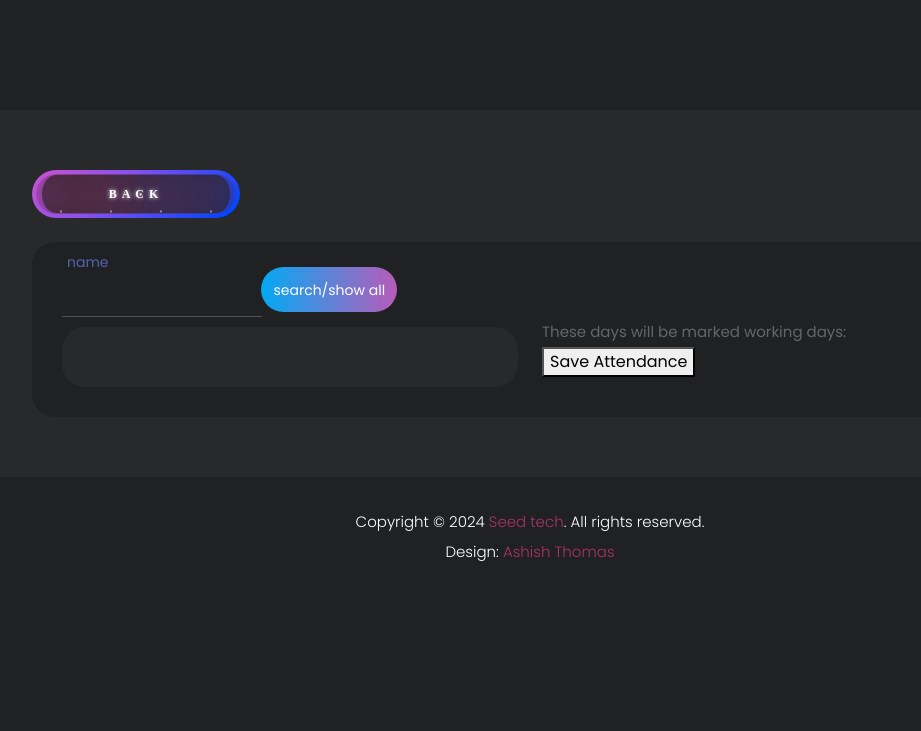
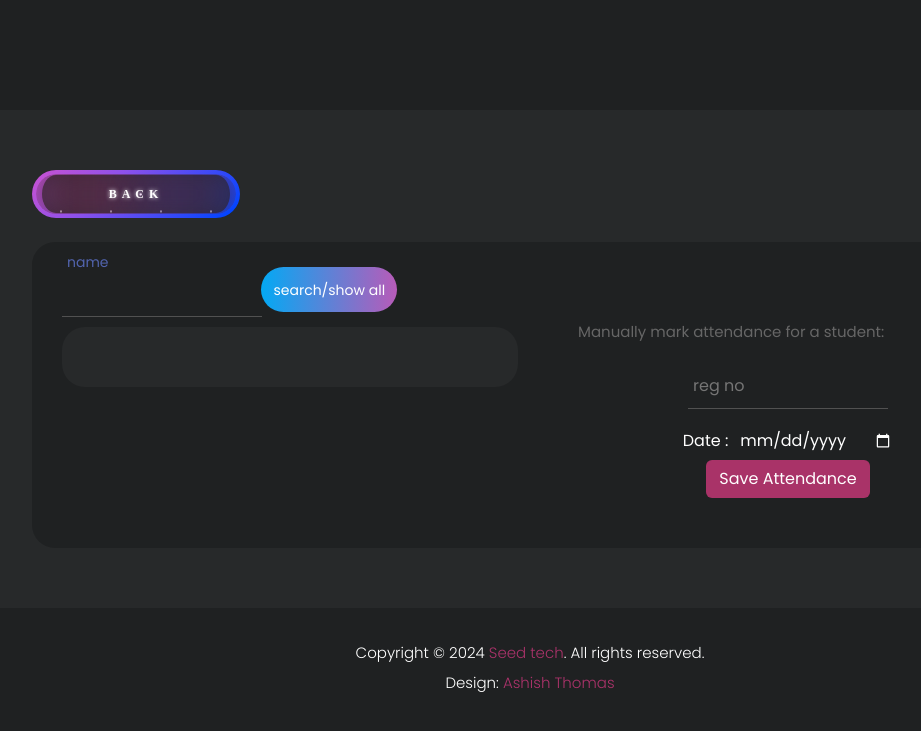
Before and after one commit to Mr1-D3CRYPT/mark1, a Django app: page /edit_student in a window 1280 px wide. Shown: the top 731 px of the page, without its empty margins (110-1031 px from the left). Run offline with Django 5.2, Linux system fonts and the light colour scheme; the visitor is signed in with stand-in values (Sample User, id 1); data that the repository does not hold is empty; some libraries are stand-ins or nearby versions.

Commit message:
a hell lot

```diff
--- a/markapp/models.py
+++ b/markapp/models.py
@@ -32,10 +32,10 @@ class Student(models.Model):
 class Attendance(models.Model):
     user = models.ForeignKey(User, on_delete=models.CASCADE)
     day = models.DateField()
-    status = models.CharField(max_length=255)
+    status = models.CharField(default='a')
 
     def __str__(self):
-        return f"{self.id} - {self.day}"
+        return f"{self.user} - {self.day}"
 
 class Contact(models.Model):
     name = models.CharField(max_length=200)
--- a/markapp/templates/edit_student.html
+++ b/markapp/templates/edit_student.html
@@ -36,7 +36,7 @@
                     <form action="edit_student" method="get">
                         <div class="group">
                             <input name="name" id="name" type="text" class="input">
-                            <span class="highlight"></span>
+                            <span class=""></span>
                             <span class="bar"></span>
                             <label>name</label>
                         </div>
@@ -81,12 +81,29 @@
 
                     </ul>
                   </div>
-                  <div class="col-lg-4" style="float: right; width: 50%;">
-                    <p>These days will be marked working days:</p>
-                    <form method="post">
+                  <div class="col-lg-4" style="float: right; width: 50%;padding-left: 5%;">
+                    <p>Manually mark attendance for a student:</p>
+                    <div style="text-align: center;">
+                    <form method="get" action="mark_attendance" style="padding-top: 4%;">
+                      {% csrf_token %}
 
-                        <button type="submit">Save Attendance</button>
-                    </form>
+                          <div class="group">
+                              <input name="m_name" required placeholder="reg no" id="m_name" type="text" class="input">
+                              <span class=""></span>
+                              <span class="bar"></span>
+                          </div>
+
+                      <div style="margin: 20px;"> <!-- Added text-align: center; -->
+                          <style>
+                              input[type="date"]::-webkit-calendar-picker-indicator {
+                                  filter: invert(1);
+                              }
+                          </style>
+                          Date : <input type="date" required name="m_date" style="background-color: #1f2122; margin: 2%;margin-left: 3%; padding-left: 2%; border: none; color: white;margin: 0%;"><br>
+                          <button type="submit" id="singlebutton" name="singlebutton" class="btn" style=" margin-top: 2% ;background-color: rgb(169, 51, 104);color:white">Save Attendance</button>
+                      </div>
+                    </div>
+                  </form>
 
 
                   </div>
--- a/markapp/templates/profile.html
+++ b/markapp/templates/profile.html
@@ -23,7 +23,7 @@
                         <li><a href="about">About</a></li>
                         <li><a href="contact">Contact us</a></li>
                         {% if user.is_authenticated %}
-                        <li><a href="profile" class="active">Profile  <img src="{% static 'assets/images/' %}" alt=""></a></li>
+                        <li><a href="profile" class="active">Profile  <img src="" alt=""></a></li>
                         {% else %}
                         <li><a href="login_view" class="active">Log in</a></li>
                         {% endif %}
--- a/markapp/urls.py
+++ b/markapp/urls.py
@@ -16,4 +16,5 @@ urlpatterns = [
     path('delete_message', views.delete_message),
     path('send_email',views.send_email),
     path('edit_student',views.edit_student),
+    path('mark_attendance',views.mark_attendance),
 ]
--- a/markapp/views.py
+++ b/markapp/views.py
@@ -1,11 +1,18 @@
+import datetime
 from django.http import HttpResponse
 from django.shortcuts import redirect, render
 from django.contrib.auth.backends import BaseBackend
 from django.contrib.auth import login, authenticate, logout
 from django.contrib.auth.models import User,Group
-from markapp.models import Student,Teacher,Contact
+from markapp.models import Student,Teacher,Contact,Attendance
 import cv2
 from django.core.mail import send_mail
+from datetime import datetime,date
+import face_recognition
+import os
+from markapp.models import Student, Attendance
+from django.shortcuts import redirect
+from datetime import datetime
 
 def index(request):
     return render(request, 'index.html')
@@ -97,68 +104,103 @@ def edit_student(request):
             val = Student.objects.filter(username=name)
             return render(request,"edit_student.html",{"val":val,"editable":editable,"i":i})
         return render(request,"edit_student.html",{"editable":editable,"i":i})
-
     else:
         return redirect('/login')
 
+def mark_attendance(request):
+    if request.method == 'GET':
+        reg = request.GET.get("m_name")
+        date_m = request.GET.get("m_date")
+        users_n = Student.objects.all()
+        for user_n in users_n:
+            try:
+                user_instance = User.objects.get(username=user_n.reg)
+                try:
+                    day_stat = Attendance.objects.get(user=user_instance, day=date_m)
+                    day_stat.status = "p"
+                    day_stat.save()
+                except Attendance.DoesNotExist:
+                    day_stat = Attendance.objects.create(user=user_instance, day=date_m)
+            except User.DoesNotExist:
+                pass
+        try:
+            user_instance = User.objects.get(username=reg)
+            date_m = datetime.strptime(date_m, '%Y-%m-%d').date()
+            try:
+                day_stat = Attendance.objects.get(user=user_instance, day=date_m)
+                day_stat.status = "p"
+                day_stat.save()
+            except Attendance.DoesNotExist:
+                day_stat = Attendance.objects.create(user=user_instance, day=date_m, status="p")
+        except User.DoesNotExist:
+            pass
+        return redirect('/edit_student')
+
+def load_images_from_folder(folder):
+    images = {}
+    for filename in os.listdir(folder):
+        img_path = os.path.join(folder, filename)
+        img = face_recognition.load_image_file(img_path)
+        face_encodings_list = face_recognition.face_encodings(img)
+        if face_encodings_list:
+            images[filename.split(".")[0]] = face_encodings_list[0]
+    return (images)
+
+known_images = load_images_from_folder("markapp/media/face_pics")
+
 def take_attendance(request):
-    import face_recognition
-    from face_recognition import load_image_file, face_encodings
-    import os
-
-    # Load known images and create face encodings
-    def load_images_from_folder(folder):
-        images = {}
-        for filename in os.listdir(folder):
-            img_path = os.path.join(folder, filename)
-            img = load_image_file(img_path)
-            face_encodings_list = face_encodings(img)
-            if face_encodings_list:  # Check if the list is not empty
-                images[filename.split(".")[0]] = face_encodings_list[0]
-        return images
-
-    known_images = load_images_from_folder("markapp/media/face_pics")
-
-    # Get a reference to webcam #0 (the default one)
+    date_m = datetime.now().date()
     video_capture = cv2.VideoCapture(0)
 
     while True:
-        # Grab a single frame of video
         ret, frame = video_capture.read()
 
-        # Find all the faces and face encodings in the current frame of video
         face_locations = face_recognition.face_locations(frame)
         face_encodings = face_recognition.face_encodings(frame, face_locations)
 
-        # Loop over each face found in the frame
         for (top, right, bottom, left), face_encoding in zip(face_locations, face_encodings):
-            # See if the face is a match for the known face(s)
             matches = face_recognition.compare_faces(list(known_images.values()), face_encoding)
-
             name = "Unknown"
 
-            # If a match was found in known_face_encodings, just use the first one.
             if True in matches:
                 first_match_index = matches.index(True)
                 name = list(known_images.keys())[first_match_index]
 
+                date_m = date.today()
+                users_n = Student.objects.all()
+                for user_n in users_n:
+                    try:
+                        user_instance = User.objects.get(username=user_n.reg)
+                        try:
+                            day_stat = Attendance.objects.get(user=user_instance, day=date_m)
+                        except Attendance.DoesNotExist:
+                            day_stat = Attendance.objects.create(user=user_instance, day=date_m)
+                    except User.DoesNotExist:
+                        pass
+                try:
+                    users = Student.objects.get(username=name)
+                    try:
+                        print("2")
+                        day_stat = Attendance.objects.get(user=users, day=date_m)
+                        day_stat.status = "p"
+                        day_stat.save()
+                    except Attendance.DoesNotExist:
+                        print("3")
+                        day_stat = Attendance.objects.create(user=users, day=date_m, status="p")
+                except:
+                    pass
 
-            # Draw a box around the face
             cv2.rectangle(frame, (left, top), (right, bottom), (0, 0, 255), 2)
-
-            # Draw a label with a name below the face
             cv2.rectangle(frame, (left, bottom - 35), (right, bottom), (0, 0, 255), cv2.FILLED)
             font = cv2.FONT_HERSHEY_DUPLEX
             cv2.putText(frame, name, (left + 6, bottom - 6), font, 1.0, (255, 255, 255), 1)
 
-        # Display the resulting image
         cv2.imshow('Video', frame)
 
-        # Hit 'q' on the keyboard to quit!
         if cv2.waitKey(1) & 0xFF == ord('q'):
             break
 
-    # Release handle to the webcam
     video_capture.release()
     cv2.destroyAllWindows()
+
     return redirect('/profile')
```
Also changed, not shown: markapp/media/face_pics/vadam_vali.jpg (added), markapp/migrations/0010_alter_attendance_status.py (added).
